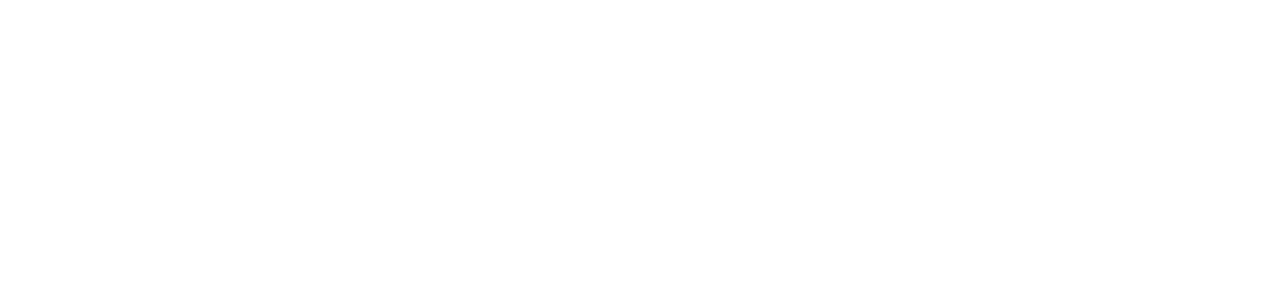
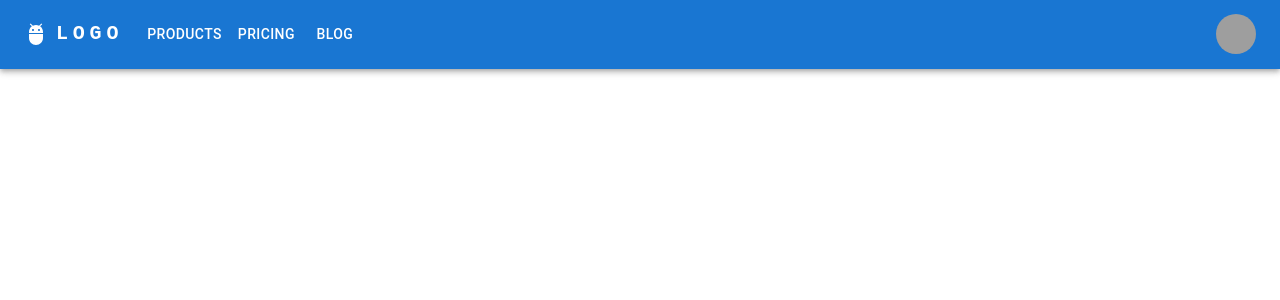
Before and after one commit to Chokealot/dragonfire-react, a React (Create React App) app in the folder dragonfire-react/: page / in a window 1280 px wide. Shown: the top 300 px of the page. Built offline with nearby package versions, Linux system fonts and the light colour scheme; grey boxes are pictures that could not be loaded.

Commit message:
AppBar added

```diff
--- a/dragonfire-react/package.json
+++ b/dragonfire-react/package.json
@@ -5,6 +5,7 @@
   "dependencies": {
     "@emotion/react": "^11.10.4",
     "@emotion/styled": "^11.10.4",
+    "@mui/icons-material": "^5.10.6",
     "@mui/material": "^5.10.7",
     "@testing-library/jest-dom": "^5.16.5",
     "@testing-library/react": "^13.4.0",
--- a/dragonfire-react/src/App.tsx
+++ b/dragonfire-react/src/App.tsx
@@ -1,11 +1,12 @@
 import React from 'react';
 import logo from './logo.svg';
 import './App.css';
+import Menubar from './components/Menubar';
 
 function App() {
   return (
     <div className="App">
-
+      <Menubar />
     </div>
   );
 }
--- /dev/null
+++ b/dragonfire-react/src/components/Menubar.tsx
@@ -0,0 +1,162 @@
+import * as React from 'react';
+import AppBar from '@mui/material/AppBar';
+import Box from '@mui/material/Box';
+import Toolbar from '@mui/material/Toolbar';
+import IconButton from '@mui/material/IconButton';
+import Typography from '@mui/material/Typography';
+import Menu from '@mui/material/Menu';
+import MenuIcon from '@mui/icons-material/Menu';
+import Container from '@mui/material/Container';
+import Avatar from '@mui/material/Avatar';
+import Button from '@mui/material/Button';
+import Tooltip from '@mui/material/Tooltip';
+import MenuItem from '@mui/material/MenuItem';
+import AdbIcon from '@mui/icons-material/Adb';
+
+const pages = ['Products', 'Pricing', 'Blog'];
+const settings = ['Profile', 'Account', 'Dashboard', 'Logout'];
+
+const ResponsiveAppBar = () => {
+  const [anchorElNav, setAnchorElNav] = React.useState<null | HTMLElement>(null);
+  const [anchorElUser, setAnchorElUser] = React.useState<null | HTMLElement>(null);
+
+  const handleOpenNavMenu = (event: React.MouseEvent<HTMLElement>) => {
+    setAnchorElNav(event.currentTarget);
+  };
+  const handleOpenUserMenu = (event: React.MouseEvent<HTMLElement>) => {
+    setAnchorElUser(event.currentTarget);
+  };
+
+  const handleCloseNavMenu = () => {
+    setAnchorElNav(null);
+  };
+
+  const handleCloseUserMenu = () => {
+    setAnchorElUser(null);
+  };
+
+  return (
+    <AppBar position="static">
+      <Container maxWidth="xl">
+        <Toolbar disableGutters>
+          <AdbIcon sx={{ display: { xs: 'none', md: 'flex' }, mr: 1 }} />
+          <Typography
+            variant="h6"
+            noWrap
+            component="a"
+            href="/"
+            sx={{
+              mr: 2,
+              display: { xs: 'none', md: 'flex' },
+              fontFamily: 'monospace',
+              fontWeight: 700,
+              letterSpacing: '.3rem',
+              color: 'inherit',
+              textDecoration: 'none',
+            }}
+          >
+            LOGO
+          </Typography>
+
+          <Box sx={{ flexGrow: 1, display: { xs: 'flex', md: 'none' } }}>
+            <IconButton
+              size="large"
+              aria-label="account of current user"
+              aria-controls="menu-appbar"
+              aria-haspopup="true"
+              onClick={handleOpenNavMenu}
+              color="inherit"
+            >
+              <MenuIcon />
+            </IconButton>
+            <Menu
+              id="menu-appbar"
+              anchorEl={anchorElNav}
+              anchorOrigin={{
+                vertical: 'bottom',
+                horizontal: 'left',
+              }}
+              keepMounted
+              transformOrigin={{
+                vertical: 'top',
+                horizontal: 'left',
+              }}
+              open={Boolean(anchorElNav)}
+              onClose={handleCloseNavMenu}
+              sx={{
+                display: { xs: 'block', md: 'none' },
+              }}
+            >
+              {pages.map((page) => (
+                <MenuItem key={page} onClick={handleCloseNavMenu}>
+                  <Typography textAlign="center">{page}</Typography>
+                </MenuItem>
+              ))}
+            </Menu>
+          </Box>
+          <AdbIcon sx={{ display: { xs: 'flex', md: 'none' }, mr: 1 }} />
+          <Typography
+            variant="h5"
+            noWrap
+            component="a"
+            href=""
+            sx={{
+              mr: 2,
+              display: { xs: 'flex', md: 'none' },
+              flexGrow: 1,
+              fontFamily: 'monospace',
+              fontWeight: 700,
+              letterSpacing: '.3rem',
+              color: 'inherit',
+              textDecoration: 'none',
+            }}
+          >
+            LOGO
+          </Typography>
+          <Box sx={{ flexGrow: 1, display: { xs: 'none', md: 'flex' } }}>
+            {pages.map((page) => (
+              <Button
+                key={page}
+                onClick={handleCloseNavMenu}
+                sx={{ my: 2, color: 'white', display: 'block' }}
+              >
+                {page}
+              </Button>
+            ))}
+          </Box>
+
+          <Box sx={{ flexGrow: 0 }}>
+            <Tooltip title="Open settings">
+              <IconButton onClick={handleOpenUserMenu} sx={{ p: 0 }}>
+                <Avatar alt="Remy Sharp" src="/static/images/avatar/2.jpg" />
+              </IconButton>
+            </Tooltip>
+            <Menu
+              sx={{ mt: '45px' }}
+              id="menu-appbar"
+              anchorEl={anchorElUser}
+              anchorOrigin={{
+                vertical: 'top',
+                horizontal: 'right',
+              }}
+              keepMounted
+              transformOrigin={{
+                vertical: 'top',
+                horizontal: 'right',
+              }}
+              open={Boolean(anchorElUser)}
+              onClose={handleCloseUserMenu}
+            >
+              {settings.map((setting) => (
+                <MenuItem key={setting} onClick={handleCloseUserMenu}>
+                  <Typography textAlign="center">{setting}</Typography>
+                </MenuItem>
+              ))}
+            </Menu>
+          </Box>
+        </Toolbar>
+      </Container>
+    </AppBar>
+  );
+};
+export default ResponsiveAppBar;
```
Also changed, not shown: 1 other file (tests, documents, lock files or other folders).
